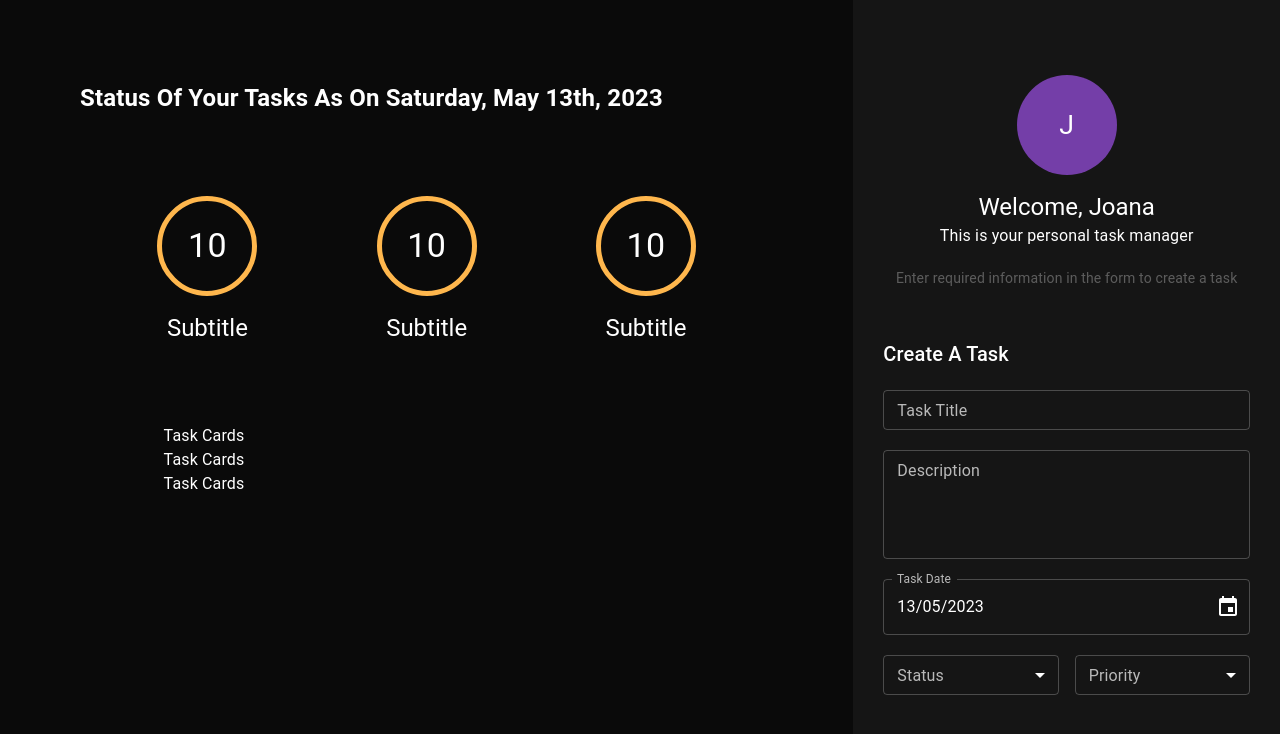
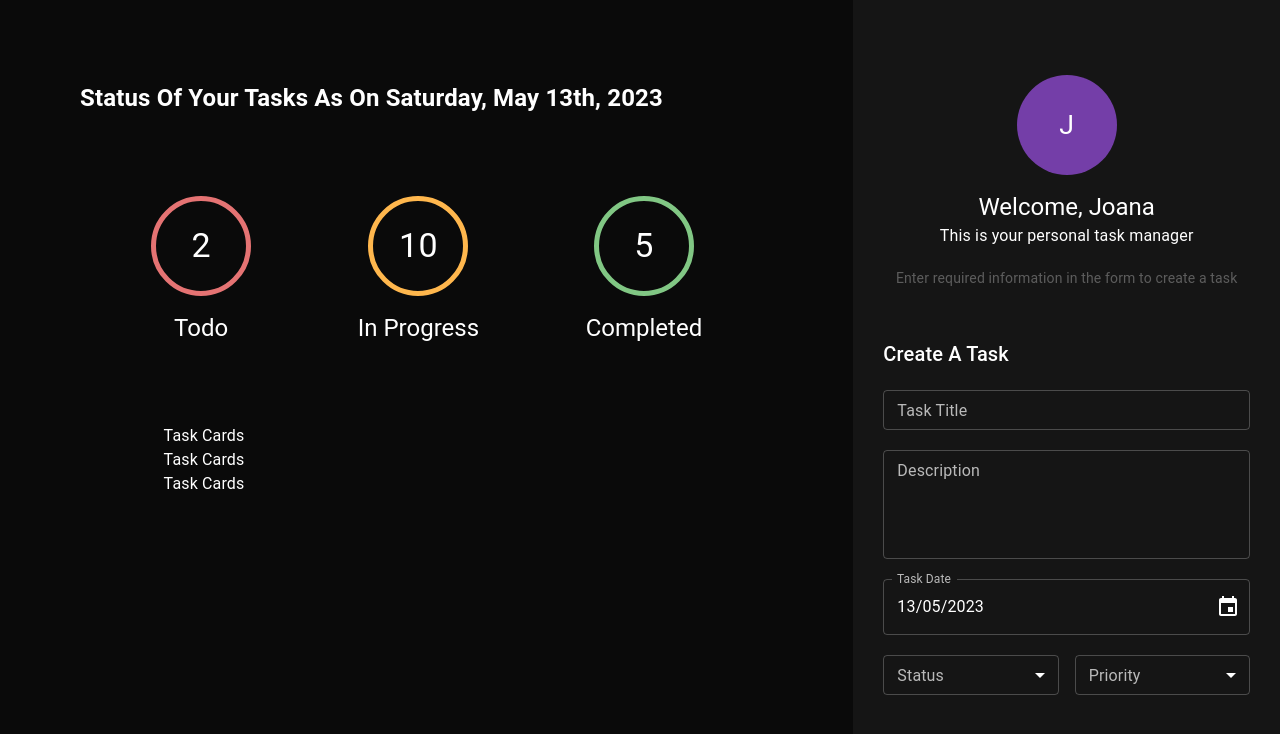
Before and after one commit to JoanaMas/fullstack-typescript-task-manager, a React (Create React App) app in the folder client/react-task-manager/: page / in a window 1280 px wide. Shown: the top 734 px of the page. Built offline with nearby package versions, Linux system fonts and the light colour scheme.

Commit message:
7: Task counter dynamic component created

```diff
--- a/client/react-task-manager/src/components/taskArea/TaskArea.tsx
+++ b/client/react-task-manager/src/components/taskArea/TaskArea.tsx
@@ -5,8 +5,11 @@ import { Grid, Box } from '@mui/material';
 import TaskCounter from '../taskCounter/TaskCounter';
 // Date formatter
 import { format } from 'date-fns';
+// Enum
+import { Status } from '../taskForm/enums/Status';
 // Styles
 import * as Styled from './style';
+
 
 const TaskArea: FC = (): ReactElement => {
   return (
@@ -28,10 +31,9 @@ const TaskArea: FC = (): ReactElement => {
 
         <Grid item sx={Styled.CounterGridStyle} md={10} xs={12}>
 
-          <TaskCounter />
-          <TaskCounter />
-          <TaskCounter />
-
+          <TaskCounter count={2} taskStatus={Status.todo} />
+          <TaskCounter count={10} taskStatus={Status.inProgress} />
+          <TaskCounter count={5} taskStatus={Status.completed}/>
 
         </Grid>
 
--- a/client/react-task-manager/src/components/taskCounter/TaskCounter.tsx
+++ b/client/react-task-manager/src/components/taskCounter/TaskCounter.tsx
@@ -1,21 +1,40 @@
 import React, { FC, ReactElement } from 'react';
 // MUI components
 import { Avatar, Box, Typography } from '@mui/material';
+// Interfaces
+import { TaskCounterProps } from './interfaces/TaskCounter';
+// Enum
+import { Status } from '../taskForm/enums/Status';
+// Helpers
+import { changeTaskStatusBorderColor } from './helpers/borderColorChange';
 // Styles
 import * as Styled from './style';
 
-const TaskCounter: FC = (): ReactElement => {
+const TaskCounter: FC<TaskCounterProps> = (
+  props,
+): ReactElement => {
+  const { count = 0, taskStatus = Status.completed } =
+    props;
+
   return (
     <>
-        <Box sx={Styled.taskCounterStyle}>
+      <Box sx={Styled.taskCounterStyle}>
+        <Avatar sx={{ color: `${changeTaskStatusBorderColor(taskStatus)}`, ...Styled.avatarStyle}}>
+          <Typography
+            variant="h4"
+            sx={{ color: '#ffffff' }}
+          >
+            {count}
+          </Typography>
+        </Avatar>
 
-            <Avatar sx={Styled.avatarStyle}>
-                <Typography variant='h4' sx={{ color: "#ffffff"}}>10</Typography>
-            </Avatar>
-
-            <Typography variant='h5' sx={Styled.taskCounterSubtitleStyle}>Subtitle</Typography>
-
-        </Box>
+        <Typography
+          variant="h5"
+          sx={Styled.taskCounterSubtitleStyle}
+        >
+          {taskStatus}
+        </Typography>
+      </Box>
     </>
   );
 };
--- /dev/null
+++ b/client/react-task-manager/src/components/taskCounter/helpers/borderColorChange.ts
@@ -0,0 +1,15 @@
+import { Status } from '../../taskForm/enums/Status';
+import { TaskCounterStatusType } from '../interfaces/TaskCounter';
+
+export const changeTaskStatusBorderColor = (
+  taskStatus: TaskCounterStatusType,
+): string => {
+  switch (taskStatus) {
+    case Status.todo:
+      return 'error.light';
+    case Status.inProgress:
+      return 'warning.light';
+    case Status.completed:
+      return 'success.light';
+  }
+};
--- /dev/null
+++ b/client/react-task-manager/src/components/taskCounter/interfaces/TaskCounter.ts
@@ -0,0 +1,8 @@
+import { Status } from "../../taskForm/enums/Status";
+
+export type TaskCounterStatusType = Status.todo | Status.inProgress | Status.completed
+
+export interface TaskCounterProps {
+    count: number;
+    taskStatus: TaskCounterStatusType;
+}
--- a/client/react-task-manager/src/components/taskCounter/style.ts
+++ b/client/react-task-manager/src/components/taskCounter/style.ts
@@ -11,7 +11,6 @@ export const avatarStyle = {
     width: "100px",
     height: "100px",
     marginBottom: "16px",
-    borderColor: "warning.light",
 };
 
 export const taskCounterSubtitleStyle = {
--- a/client/react-task-manager/src/components/taskForm/enums/Status.ts
+++ b/client/react-task-manager/src/components/taskForm/enums/Status.ts
@@ -1,5 +1,5 @@
 export enum Status {
-    todo = "todo",
-    inProgress = "in Progress",
-    completed = "completed",
+    todo = "Todo",
+    inProgress = "In Progress",
+    completed = "Completed",
 }
```
Also changed, not shown: client/react-task-manager/src/components/taskCard/TaskCard.tsx (added, +9 -0 lines).
